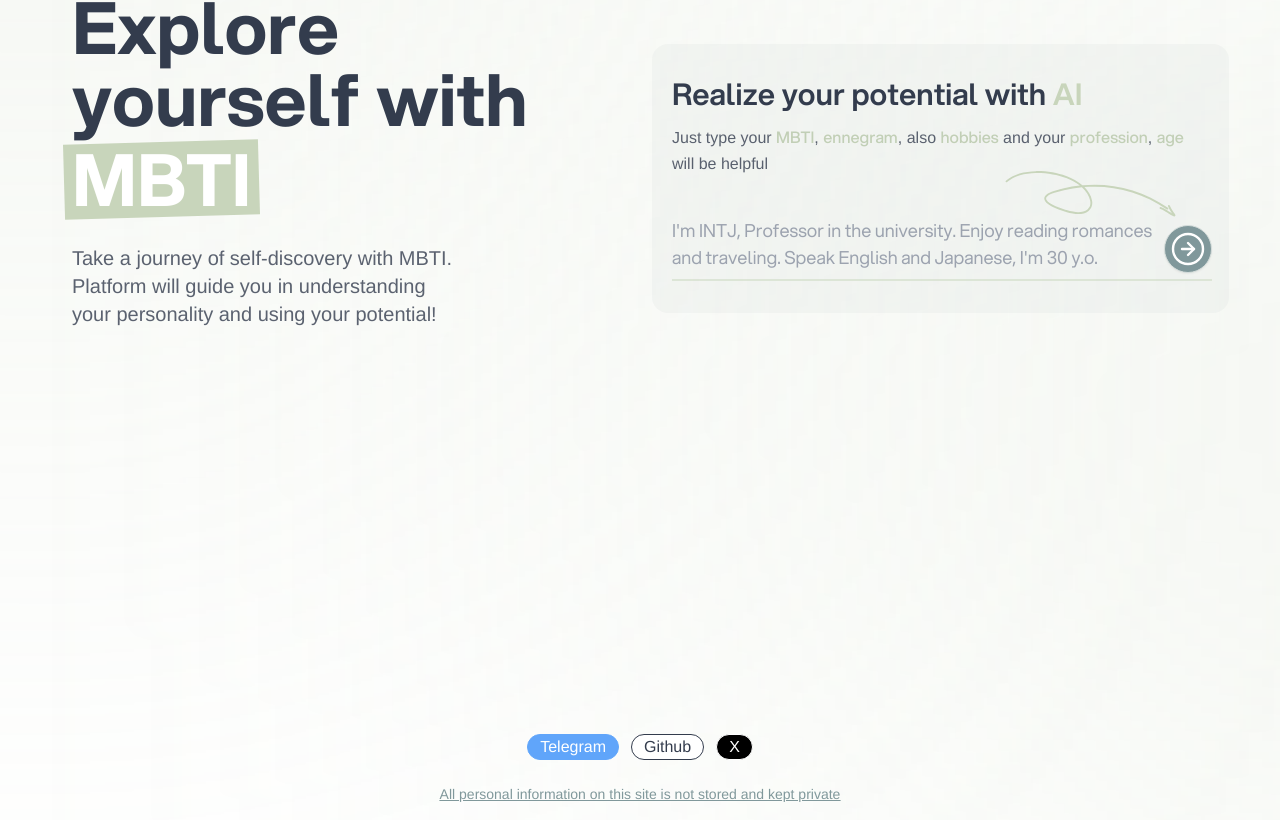
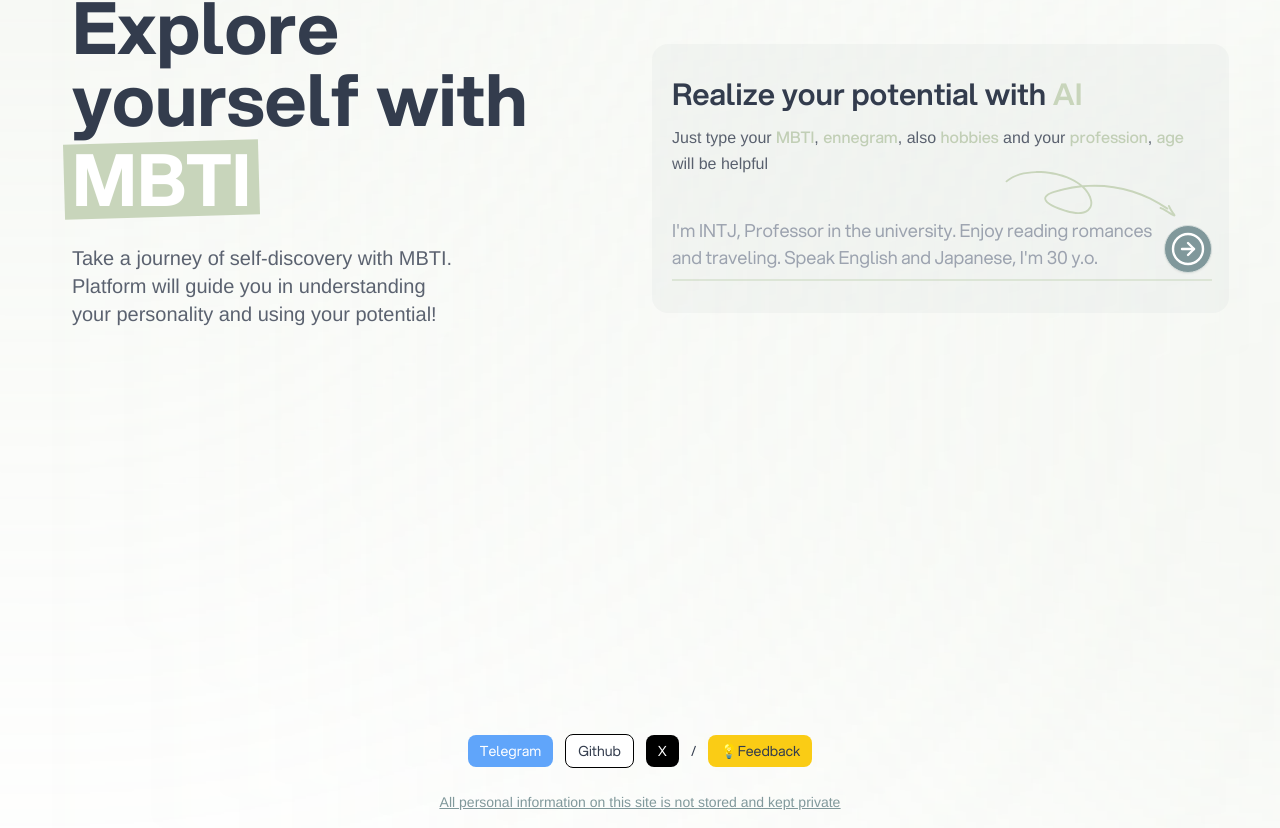
Before and after one commit to NightWanderer2004/fancy-mbti, a Next.js app: page / in a window 1280 px wide. Shown: the part 222-1050 px from the top of the page. Built offline with nearby package versions, Linux system fonts and the light colour scheme; a web font is replaced by a local one.

Commit message:
Add feedback link

```diff
--- a/src/components/Footer.js
+++ b/src/components/Footer.js
@@ -1,10 +1,10 @@
 export default function Footer() {
    return (
       <footer className='container mx-auto md:px-12 py-4 footer footer-center items-center gap-6 z-50'>
-         <nav className='flex gap-3'>
+         <nav className='flex gap-3 font-aspekta'>
             <a
                href='https://t.me/nightwanderer2004'
-               className='badge link-hover badge-secondary text-white badge-lg p-3'
+               className='px-3 py-1.5 rounded-lg border-none link-hover text-white bg-secondary'
                target='_blank'
                rel='noopener noreferrer'
             >
@@ -12,7 +12,7 @@ export default function Footer() {
             </a>
             <a
                href='https://github.com/NightWanderer2004'
-               className='badge link-hover bg-white badge-lg p-3 badge-outline'
+               className=' px-3 py-1.5 rounded-lg link-hover bg-white border-black border'
                target='_blank'
                rel='noopener noreferrer'
             >
@@ -20,13 +20,18 @@ export default function Footer() {
             </a>
             <a
                href='https://x.com/night2004_'
-               className='badge link-hover bg-black text-white badge-lg p-3 badge-outline'
+               className=' px-3 py-1.5 rounded-lg border-none link-hover bg-black text-white'
                target='_blank'
                rel='noopener noreferrer'
             >
                X
             </a>
+            /
+            <a href='https://insigh.to/b/fancy-mbti' target='_blank' className=' px-3 py-1.5 rounded-lg border-none link-hover bg-yellow-400'>
+               💡Feedback
+            </a>
          </nav>
+
          <p className='text-center text-accent underline'>
             <a href='/privacy'>All personal information on this site is not stored and kept private</a>
          </p>
```
